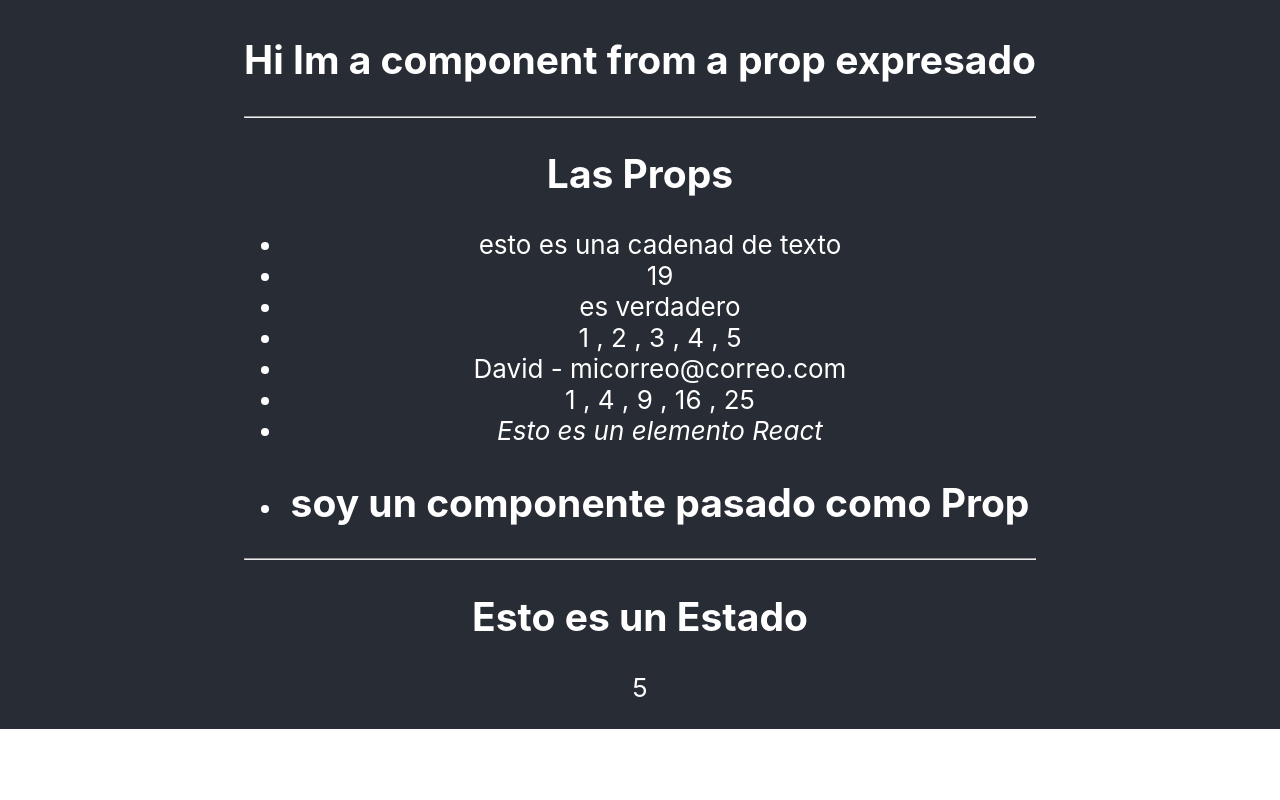
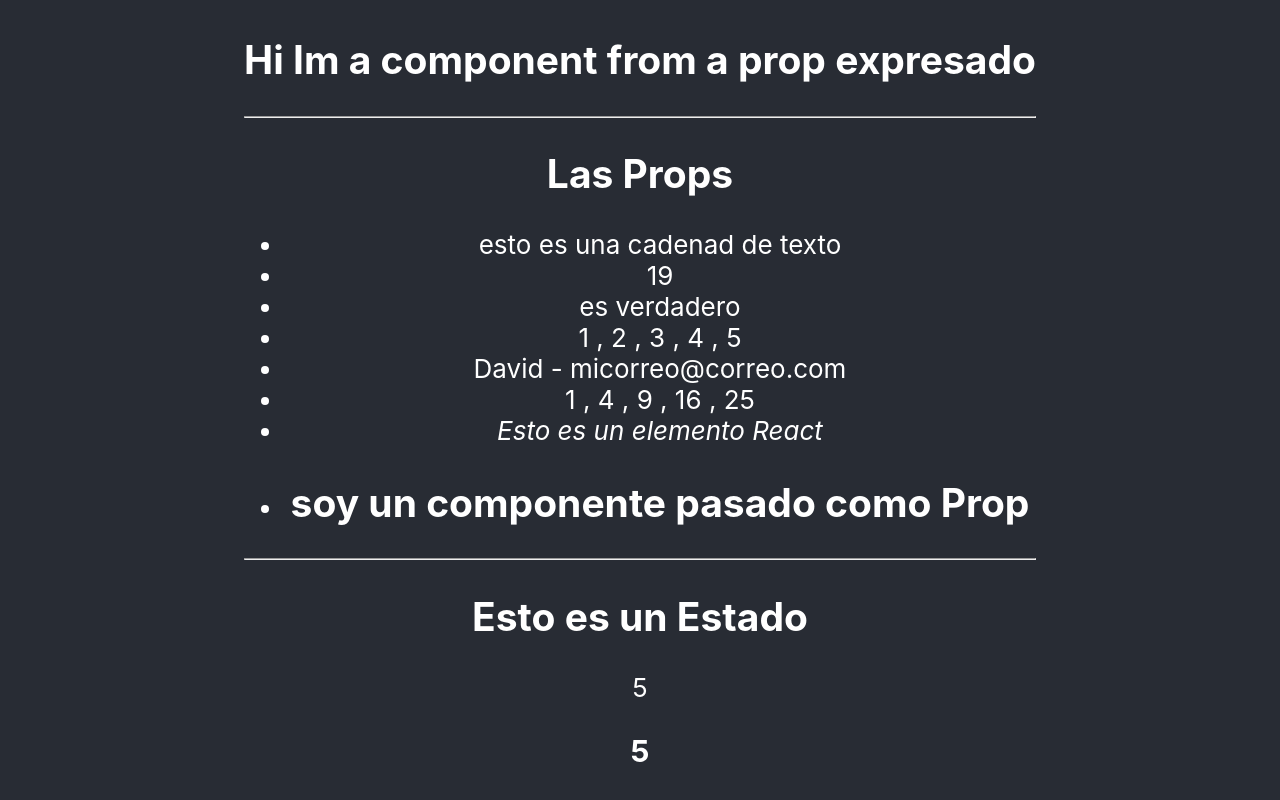
Before and after one commit to leedd87/improving-react, a React (Create React App) app: page / in a window 1280 px wide. Shown: the part 405-1205 px from the top of the page. Before the commit the page ends 1134 px from the top, so only its background shows below. Built offline with nearby package versions, Linux system fonts and the light colour scheme.

Commit message:
State in classes

```diff
--- a/src/components/Estado.js
+++ b/src/components/Estado.js
@@ -1,4 +1,12 @@
 import React, { Component } from "react";
+
+function EstadoAHijo(props) {
+	return (
+		<div>
+			<h3>{props.contadorHijo}</h3>
+		</div>
+	);
+}
 
 export default class Estado extends Component {
 	constructor(props) {
@@ -18,6 +26,7 @@ export default class Estado extends Component {
 			<div>
 				<h2>Esto es un Estado</h2>
 				<p>{this.state.contador}</p>
+				<EstadoAHijo contadorHijo={this.state.contador} />
 			</div>
 		);
 	}
```
